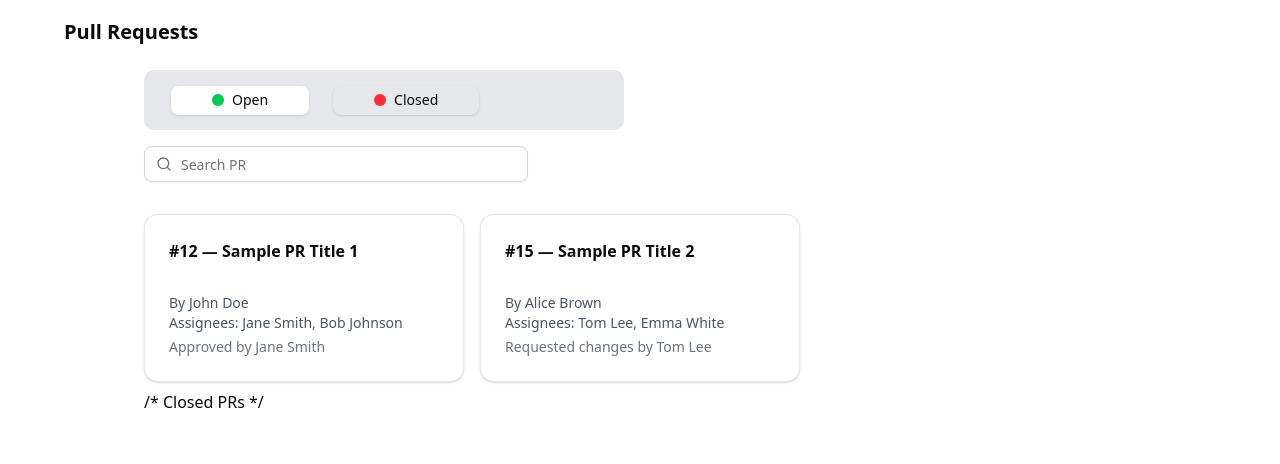
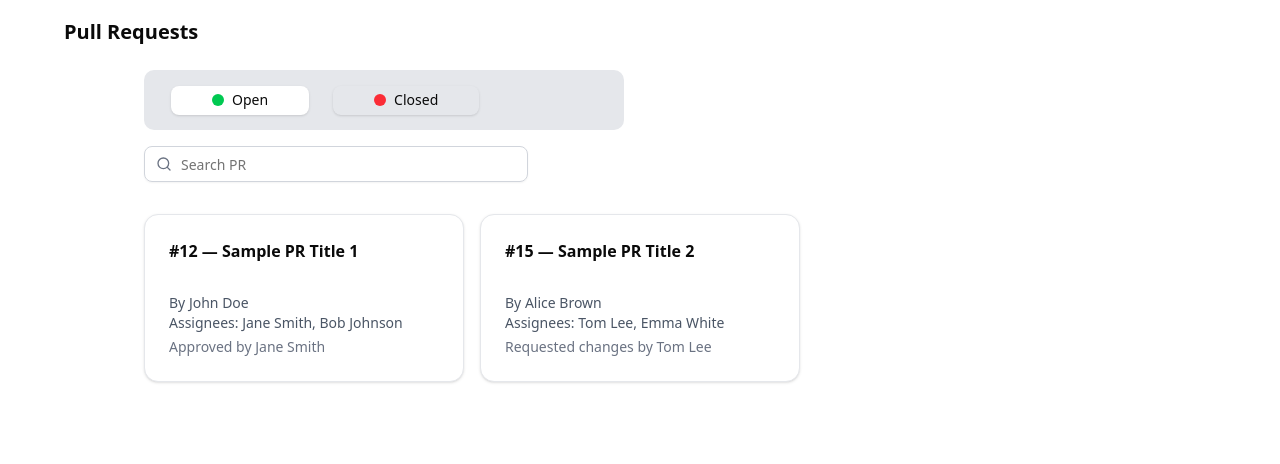
Before and after one commit to chingu-voyages/V57-tier2-team-23, a React (Vite) app: page /lookup in a window 1280 px wide. Shown: the part 192-656 px from the top of the page. Built offline with nearby package versions, Linux system fonts and the light colour scheme.

Commit message:
fix merge conflicts

```diff
--- a/src/components/PRtabs.jsx
+++ b/src/components/PRtabs.jsx
@@ -65,7 +65,7 @@ export default function PRTabs({ openPRs = [], closedPRs = [] }) {
           )}
         </TabsContent>
 
-        /* Closed PRs */
+        {/* Closed PRs */}
         <TabsContent value="closed" className="grid gap-4 sm:grid-cols-2 lg:grid-cols-3">
           {closedPRs.length > 0 ? (
             closedPRs.map((pr) => (
```
